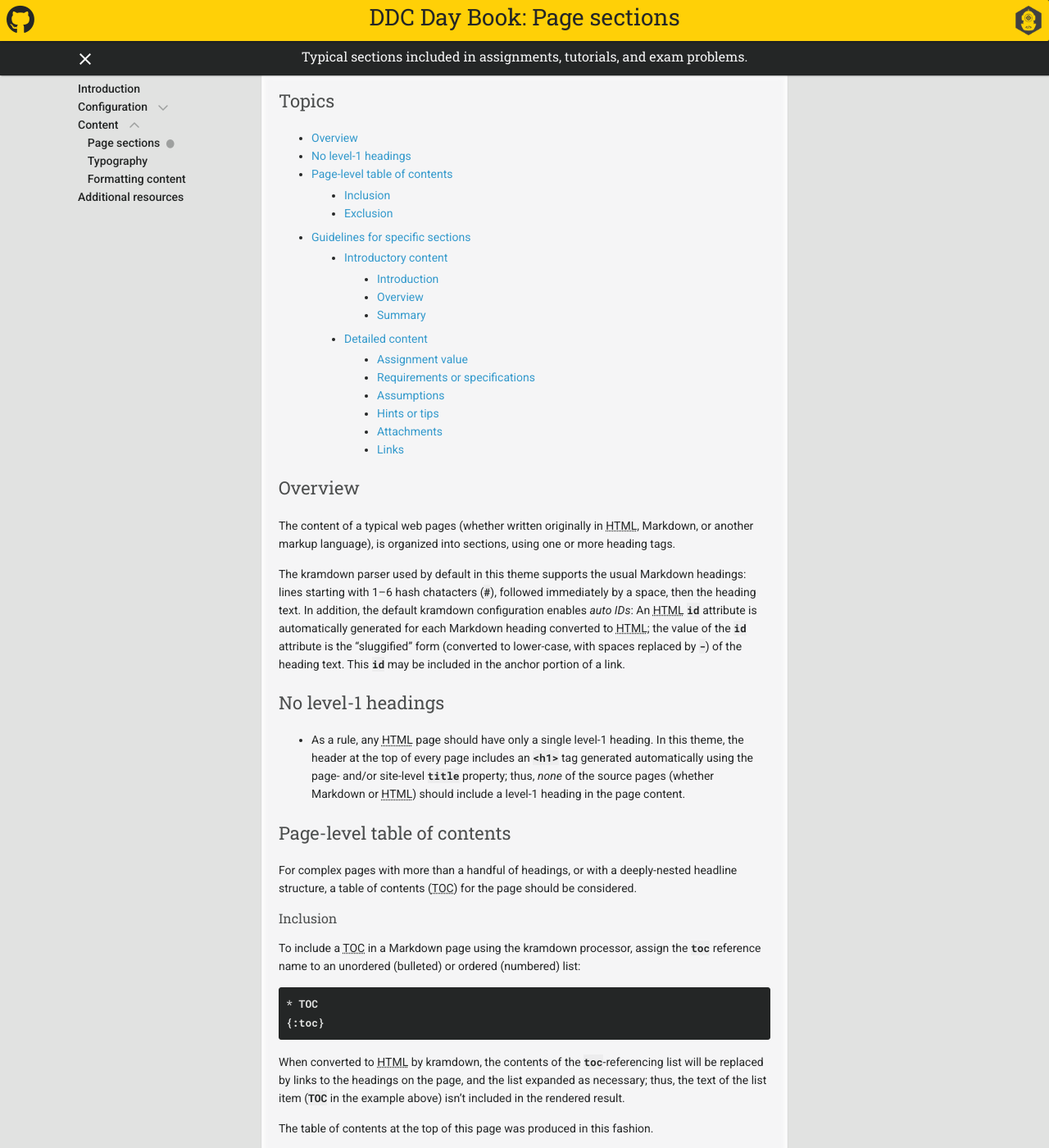
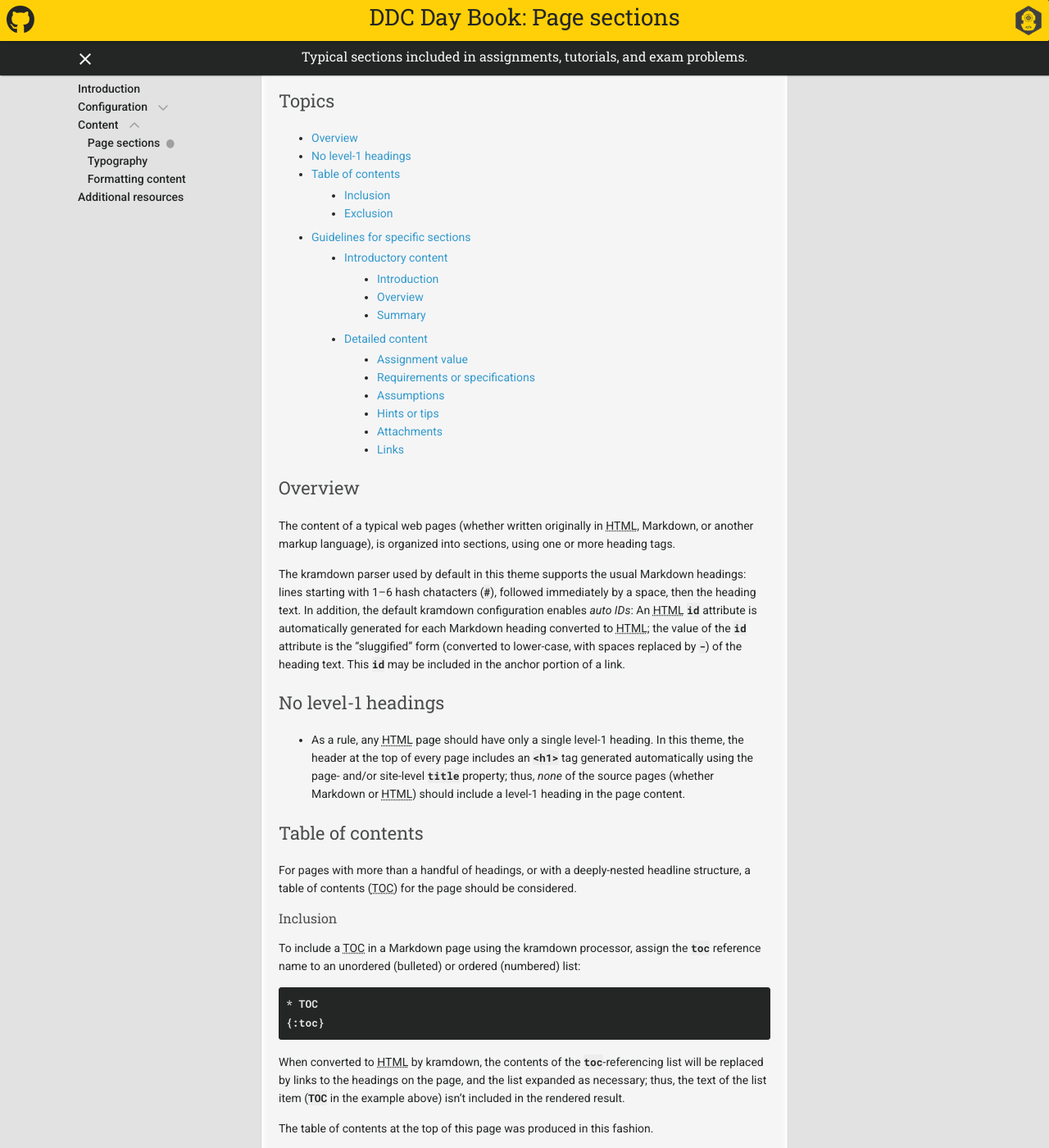
Before and after one commit to ddc-java/ddc-day-book, a Jekyll site: the page built from content/sections.md, in a window 1280 px wide and 1400 px high. Shown: the whole window at 82% size. Built offline with Jekyll 4.4.1, drawn with Linux system fonts in a browser that asks for light colours; nearby versions of some CDN libraries; our own code applies the rules of GitHub Pages for plain Markdown files.

Commit message:
Fix more broken links.

```diff
--- a/content/sections.md
+++ b/content/sections.md
@@ -22,9 +22,9 @@ The kramdown parser used by default in this theme supports the usual Markdown he
 
 * As a rule, any HTML page should have only a single level-1 heading. In this theme, the header at the top of every page includes an `<h1>` tag generated automatically using the page- and/or site-level `title` property; thus, _none_ of the source pages (whether Markdown or HTML) should include a level-1 heading in the page content.
 
-## Page-level table of contents
+## Table of contents
 
-For complex pages with more than a handful of headings, or with a deeply-nested headline structure, a table of contents (TOC) for the page should be considered.
+For pages with more than a handful of headings, or with a deeply-nested headline structure, a table of contents (TOC) for the page should be considered.
 
 ### Inclusion
 
```
